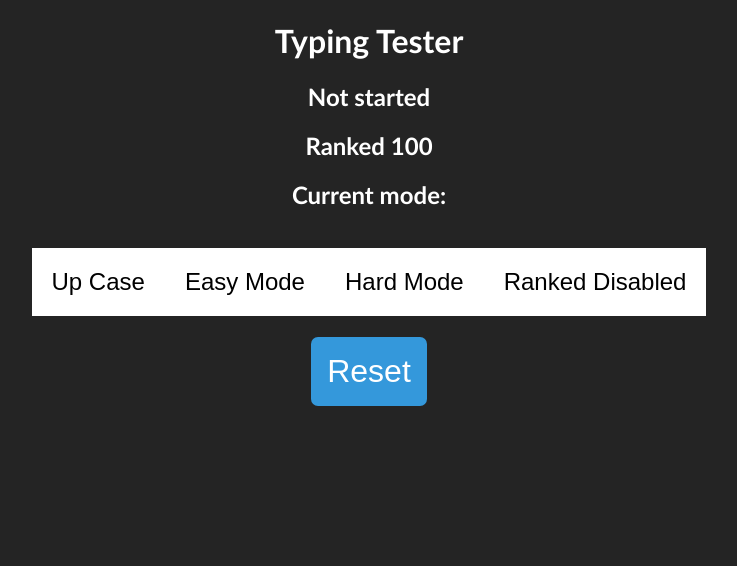
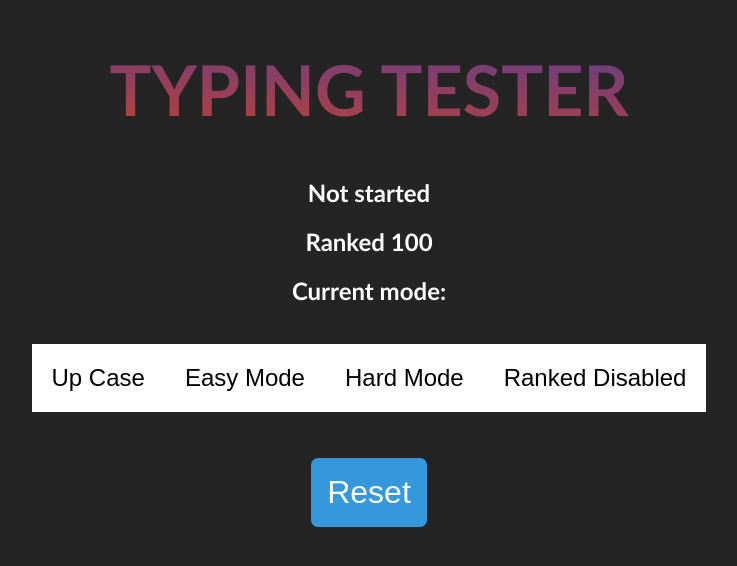
Before and after one commit to kybex11/TypingTester, a Vue app in the folder TypingTester/: page / in a window 1280 px wide. Shown: the top 566 px of the page, without its empty margins (271-1008 px from the left). Built offline with nearby package versions, Linux system fonts and the light colour scheme.

Commit message:
oyyyyuuuuuuu

```diff
--- a/TypingTester/src/App.vue
+++ b/TypingTester/src/App.vue
@@ -302,6 +302,18 @@
   text-align: center;
   color: white;
 }
+
+.container h1 {
+  font-size: 70px;
+  font-weight: bold;
+  text-transform: uppercase;
+  background-image: linear-gradient(to bottom left, #553c9a, #cb4226);
+  color: transparent;
+  background-clip: text;
+  -webkit-background-clip: text;
+  -webkit-text-fill-color: transparent;
+}
+
 .resetButton {
   -webkit-user-select: none;
   user-select: none;
```
